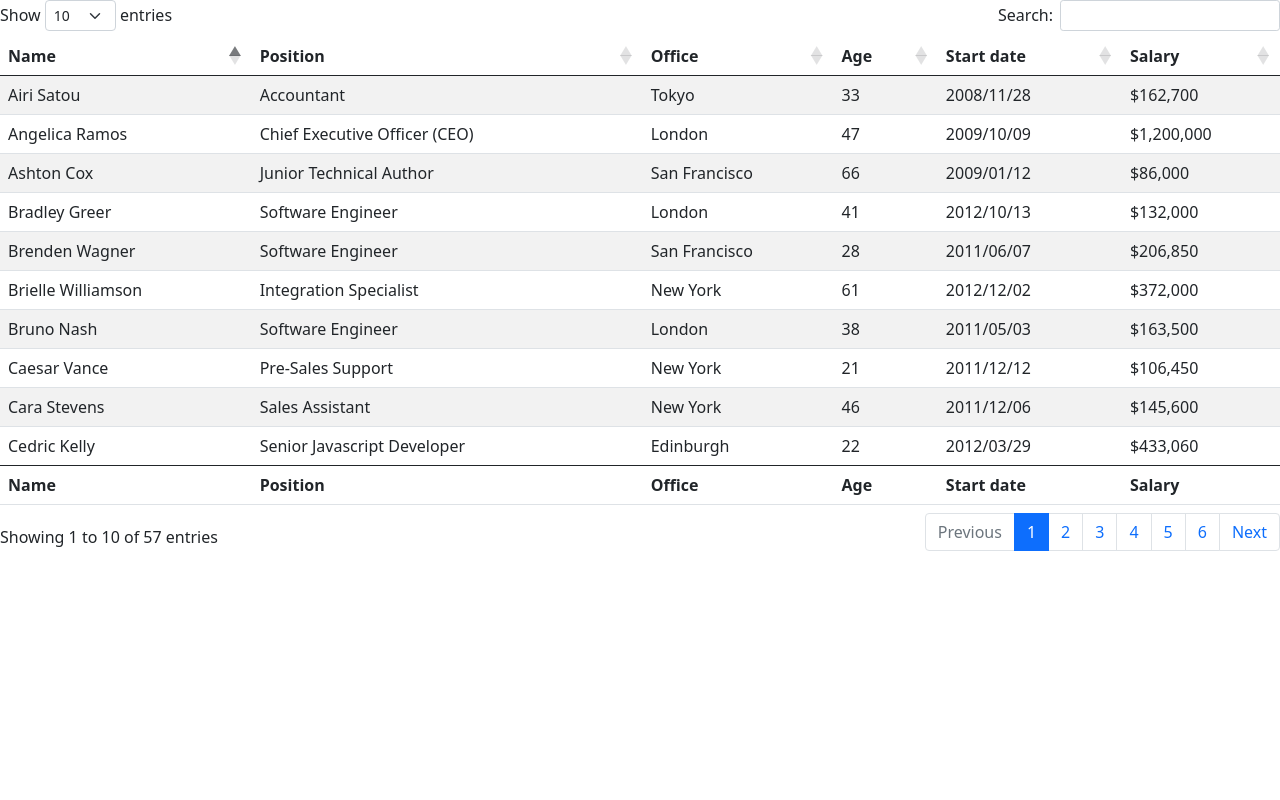
After one commit to UntungJamari/pendataan_alumni_fti, a PHP site: the page made by admin/tesdata table.php in a window 1280 px wide. The commit adds this page. Run offline with PHP 8.4, Linux system fonts and the light colour scheme; some libraries are stand-ins or nearby versions.

Commit message:
data tables

```diff
--- /dev/null
+++ b/admin/tesdata table.php
@@ -0,0 +1,501 @@
+<html>
+
+<head>
+
+</head>
+<link rel="stylesheet" type="text/css" href="https://cdnjs.cloudflare.com/ajax/libs/twitter-bootstrap/5.0.1/css/bootstrap.min.css">
+<link rel="stylesheet" type="text/css" href="https://cdn.datatables.net/1.11.3/css/dataTables.bootstrap5.min.css">
+
+<body>
+    <table id="example" class="table table-striped" style="width:100%">
+        <thead>
+            <tr>
+                <th>Name</th>
+                <th>Position</th>
+                <th>Office</th>
+                <th>Age</th>
+                <th>Start date</th>
+                <th>Salary</th>
+            </tr>
+        </thead>
+        <tbody>
+            <tr>
+                <td>Tiger Nixon</td>
+                <td>System Architect</td>
+                <td>Edinburgh</td>
+                <td>61</td>
+                <td>2011/04/25</td>
+                <td>$320,800</td>
+            </tr>
+            <tr>
+                <td>Garrett Winters</td>
+                <td>Accountant</td>
+                <td>Tokyo</td>
+                <td>63</td>
+                <td>2011/07/25</td>
+                <td>$170,750</td>
+            </tr>
+            <tr>
+                <td>Ashton Cox</td>
+                <td>Junior Technical Author</td>
+                <td>San Francisco</td>
+                <td>66</td>
+                <td>2009/01/12</td>
+                <td>$86,000</td>
+            </tr>
+            <tr>
+                <td>Cedric Kelly</td>
+                <td>Senior Javascript Developer</td>
+                <td>Edinburgh</td>
+                <td>22</td>
+                <td>2012/03/29</td>
+                <td>$433,060</td>
+            </tr>
+            <tr>
+                <td>Airi Satou</td>
+                <td>Accountant</td>
+                <td>Tokyo</td>
+                <td>33</td>
+                <td>2008/11/28</td>
+                <td>$162,700</td>
+            </tr>
+            <tr>
+                <td>Brielle Williamson</td>
+                <td>Integration Specialist</td>
+                <td>New York</td>
+                <td>61</td>
+                <td>2012/12/02</td>
+                <td>$372,000</td>
+            </tr>
+            <tr>
+                <td>Herrod Chandler</td>
+                <td>Sales Assistant</td>
+                <td>San Francisco</td>
+                <td>59</td>
+                <td>2012/08/06</td>
+                <td>$137,500</td>
+            </tr>
+            <tr>
+                <td>Rhona Davidson</td>
+                <td>Integration Specialist</td>
+                <td>Tokyo</td>
+                <td>55</td>
+                <td>2010/10/14</td>
+                <td>$327,900</td>
+            </tr>
+            <tr>
+                <td>Colleen Hurst</td>
+                <td>Javascript Developer</td>
+                <td>San Francisco</td>
+                <td>39</td>
+                <td>2009/09/15</td>
+                <td>$205,500</td>
+            </tr>
+            <tr>
+                <td>Sonya Frost</td>
+                <td>Software Engineer</td>
+                <td>Edinburgh</td>
+                <td>23</td>
+                <td>2008/12/13</td>
+                <td>$103,600</td>
+            </tr>
+            <tr>
+                <td>Jena Gaines</td>
+                <td>Office Manager</td>
+                <td>London</td>
+                <td>30</td>
+                <td>2008/12/19</td>
+                <td>$90,560</td>
+            </tr>
+            <tr>
+                <td>Quinn Flynn</td>
+                <td>Support Lead</td>
+                <td>Edinburgh</td>
+                <td>22</td>
+                <td>2013/03/03</td>
+                <td>$342,000</td>
+            </tr>
+            <tr>
+                <td>Charde Marshall</td>
+                <td>Regional Director</td>
+                <td>San Francisco</td>
+                <td>36</td>
+                <td>2008/10/16</td>
+                <td>$470,600</td>
+            </tr>
+            <tr>
+                <td>Haley Kennedy</td>
+                <td>Senior Marketing Designer</td>
+                <td>London</td>
+                <td>43</td>
+                <td>2012/12/18</td>
+                <td>$313,500</td>
+            </tr>
+            <tr>
+                <td>Tatyana Fitzpatrick</td>
+                <td>Regional Director</td>
+                <td>London</td>
+                <td>19</td>
+                <td>2010/03/17</td>
+                <td>$385,750</td>
+            </tr>
+            <tr>
+                <td>Michael Silva</td>
+                <td>Marketing Designer</td>
+                <td>London</td>
+                <td>66</td>
+                <td>2012/11/27</td>
+                <td>$198,500</td>
+            </tr>
+            <tr>
+                <td>Paul Byrd</td>
+                <td>Chief Financial Officer (CFO)</td>
+                <td>New York</td>
+                <td>64</td>
+                <td>2010/06/09</td>
+                <td>$725,000</td>
+            </tr>
+            <tr>
+                <td>Gloria Little</td>
+                <td>Systems Administrator</td>
+                <td>New York</td>
+                <td>59</td>
+                <td>2009/04/10</td>
+                <td>$237,500</td>
+            </tr>
+            <tr>
+                <td>Bradley Greer</td>
+                <td>Software Engineer</td>
+                <td>London</td>
+                <td>41</td>
+                <td>2012/10/13</td>
+                <td>$132,000</td>
+            </tr>
+            <tr>
+                <td>Dai Rios</td>
+                <td>Personnel Lead</td>
+                <td>Edinburgh</td>
+                <td>35</td>
+                <td>2012/09/26</td>
+                <td>$217,500</td>
+            </tr>
+            <tr>
+                <td>Jenette Caldwell</td>
+                <td>Development Lead</td>
+                <td>New York</td>
+                <td>30</td>
+                <td>2011/09/03</td>
+                <td>$345,000</td>
+            </tr>
+            <tr>
+                <td>Yuri Berry</td>
+                <td>Chief Marketing Officer (CMO)</td>
+                <td>New York</td>
+                <td>40</td>
+                <td>2009/06/25</td>
+                <td>$675,000</td>
+            </tr>
+            <tr>
+                <td>Caesar Vance</td>
+                <td>Pre-Sales Support</td>
+                <td>New York</td>
+                <td>21</td>
+                <td>2011/12/12</td>
+                <td>$106,450</td>
+            </tr>
+            <tr>
+                <td>Doris Wilder</td>
+                <td>Sales Assistant</td>
+                <td>Sydney</td>
+                <td>23</td>
+                <td>2010/09/20</td>
+                <td>$85,600</td>
+            </tr>
+            <tr>
+                <td>Angelica Ramos</td>
+                <td>Chief Executive Officer (CEO)</td>
+                <td>London</td>
+                <td>47</td>
+                <td>2009/10/09</td>
+                <td>$1,200,000</td>
+            </tr>
+            <tr>
+                <td>Gavin Joyce</td>
+                <td>Developer</td>
+                <td>Edinburgh</td>
+                <td>42</td>
+                <td>2010/12/22</td>
+                <td>$92,575</td>
+            </tr>
+            <tr>
+                <td>Jennifer Chang</td>
+                <td>Regional Director</td>
+                <td>Singapore</td>
+                <td>28</td>
+                <td>2010/11/14</td>
+                <td>$357,650</td>
+            </tr>
+            <tr>
+                <td>Brenden Wagner</td>
+                <td>Software Engineer</td>
+                <td>San Francisco</td>
+                <td>28</td>
+                <td>2011/06/07</td>
+                <td>$206,850</td>
+            </tr>
+            <tr>
+                <td>Fiona Green</td>
+                <td>Chief Operating Officer (COO)</td>
+                <td>San Francisco</td>
+                <td>48</td>
+                <td>2010/03/11</td>
+                <td>$850,000</td>
+            </tr>
+            <tr>
+                <td>Shou Itou</td>
+                <td>Regional Marketing</td>
+                <td>Tokyo</td>
+                <td>20</td>
+                <td>2011/08/14</td>
+                <td>$163,000</td>
+            </tr>
+            <tr>
+                <td>Michelle House</td>
+                <td>Integration Specialist</td>
+                <td>Sydney</td>
+                <td>37</td>
+                <td>2011/06/02</td>
+                <td>$95,400</td>
+            </tr>
+            <tr>
+                <td>Suki Burks</td>
+                <td>Developer</td>
+                <td>London</td>
+                <td>53</td>
+                <td>2009/10/22</td>
+                <td>$114,500</td>
+            </tr>
+            <tr>
+                <td>Prescott Bartlett</td>
+                <td>Technical Author</td>
+                <td>London</td>
+                <td>27</td>
+                <td>2011/05/07</td>
+                <td>$145,000</td>
+            </tr>
+            <tr>
+                <td>Gavin Cortez</td>
+                <td>Team Leader</td>
+                <td>San Francisco</td>
+                <td>22</td>
+                <td>2008/10/26</td>
+                <td>$235,500</td>
+            </tr>
+            <tr>
+                <td>Martena Mccray</td>
+                <td>Post-Sales support</td>
+                <td>Edinburgh</td>
+                <td>46</td>
+                <td>2011/03/09</td>
+                <td>$324,050</td>
+            </tr>
+            <tr>
+                <td>Unity Butler</td>
+                <td>Marketing Designer</td>
+                <td>San Francisco</td>
+                <td>47</td>
+                <td>2009/12/09</td>
+                <td>$85,675</td>
+            </tr>
+            <tr>
+                <td>Howard Hatfield</td>
+                <td>Office Manager</td>
+                <td>San Francisco</td>
+                <td>51</td>
+                <td>2008/12/16</td>
+                <td>$164,500</td>
+            </tr>
+            <tr>
+                <td>Hope Fuentes</td>
+                <td>Secretary</td>
+                <td>San Francisco</td>
+                <td>41</td>
+                <td>2010/02/12</td>
+                <td>$109,850</td>
+            </tr>
+            <tr>
+                <td>Vivian Harrell</td>
+                <td>Financial Controller</td>
+                <td>San Francisco</td>
+                <td>62</td>
+                <td>2009/02/14</td>
+                <td>$452,500</td>
+            </tr>
+            <tr>
+                <td>Timothy Mooney</td>
+                <td>Office Manager</td>
+                <td>London</td>
+                <td>37</td>
+                <td>2008/12/11</td>
+                <td>$136,200</td>
+            </tr>
+            <tr>
+                <td>Jackson Bradshaw</td>
+                <td>Director</td>
+                <td>New York</td>
+                <td>65</td>
+                <td>2008/09/26</td>
+                <td>$645,750</td>
+            </tr>
+            <tr>
+                <td>Olivia Liang</td>
+                <td>Support Engineer</td>
+                <td>Singapore</td>
+                <td>64</td>
+                <td>2011/02/03</td>
+                <td>$234,500</td>
+            </tr>
+            <tr>
+                <td>Bruno Nash</td>
+                <td>Software Engineer</td>
+                <td>London</td>
+                <td>38</td>
+                <td>2011/05/03</td>
+                <td>$163,500</td>
+            </tr>
+            <tr>
+                <td>Sakura Yamamoto</td>
+                <td>Support Engineer</td>
+                <td>Tokyo</td>
+                <td>37</td>
+                <td>2009/08/19</td>
+                <td>$139,575</td>
+            </tr>
+            <tr>
+                <td>Thor Walton</td>
+                <td>Developer</td>
+                <td>New York</td>
+                <td>61</td>
+                <td>2013/08/11</td>
+                <td>$98,540</td>
+            </tr>
+            <tr>
+                <td>Finn Camacho</td>
+                <td>Support Engineer</td>
+                <td>San Francisco</td>
+                <td>47</td>
+                <td>2009/07/07</td>
+                <td>$87,500</td>
+            </tr>
+            <tr>
+                <td>Serge Baldwin</td>
+                <td>Data Coordinator</td>
+                <td>Singapore</td>
+                <td>64</td>
+                <td>2012/04/09</td>
+                <td>$138,575</td>
+            </tr>
+            <tr>
+                <td>Zenaida Frank</td>
+                <td>Software Engineer</td>
+                <td>New York</td>
+                <td>63</td>
+                <td>2010/01/04</td>
+                <td>$125,250</td>
+            </tr>
+            <tr>
+                <td>Zorita Serrano</td>
+                <td>Software Engineer</td>
+                <td>San Francisco</td>
+                <td>56</td>
+                <td>2012/06/01</td>
+                <td>$115,000</td>
+            </tr>
+            <tr>
+                <td>Jennifer Acosta</td>
+                <td>Junior Javascript Developer</td>
+                <td>Edinburgh</td>
+                <td>43</td>
+                <td>2013/02/01</td>
+                <td>$75,650</td>
+            </tr>
+            <tr>
+                <td>Cara Stevens</td>
+                <td>Sales Assistant</td>
+                <td>New York</td>
+                <td>46</td>
+                <td>2011/12/06</td>
+                <td>$145,600</td>
+            </tr>
+            <tr>
+                <td>Hermione Butler</td>
+                <td>Regional Director</td>
+                <td>London</td>
+                <td>47</td>
+                <td>2011/03/21</td>
+                <td>$356,250</td>
+            </tr>
+            <tr>
+                <td>Lael Greer</td>
+                <td>Systems Administrator</td>
+                <td>London</td>
+                <td>21</td>
+                <td>2009/02/27</td>
+                <td>$103,500</td>
+            </tr>
+            <tr>
+                <td>Jonas Alexander</td>
+                <td>Developer</td>
+                <td>San Francisco</td>
+                <td>30</td>
+                <td>2010/07/14</td>
+                <td>$86,500</td>
+            </tr>
+            <tr>
+                <td>Shad Decker</td>
+                <td>Regional Director</td>
+                <td>Edinburgh</td>
+                <td>51</td>
+                <td>2008/11/13</td>
+                <td>$183,000</td>
+            </tr>
+            <tr>
+                <td>Michael Bruce</td>
+                <td>Javascript Developer</td>
+                <td>Singapore</td>
+                <td>29</td>
+                <td>2011/06/27</td>
+                <td>$183,000</td>
+            </tr>
+            <tr>
+                <td>Donna Snider</td>
+                <td>Customer Support</td>
+                <td>New York</td>
+                <td>27</td>
+                <td>2011/01/25</td>
+                <td>$112,000</td>
+            </tr>
+        </tbody>
+        <tfoot>
+            <tr>
+                <th>Name</th>
+                <th>Position</th>
+                <th>Office</th>
+                <th>Age</th>
+                <th>Start date</th>
+                <th>Salary</th>
+            </tr>
+        </tfoot>
+    </table>
+
+    <script src="https://code.jquery.com/jquery-3.5.1.js"></script>
+    <script src="https://cdn.datatables.net/1.11.3/js/jquery.dataTables.min.js"></script>
+    <script src="https://cdn.datatables.net/1.11.3/js/dataTables.bootstrap5.min.js"></script>
+    <script>
+        $(document).ready(function() {
+            $('#example').DataTable();
+        });
+    </script>
+</body>
+
+</html>
```
Also changed, not shown: admin/daftar_admin.php (+16 -6 lines).
